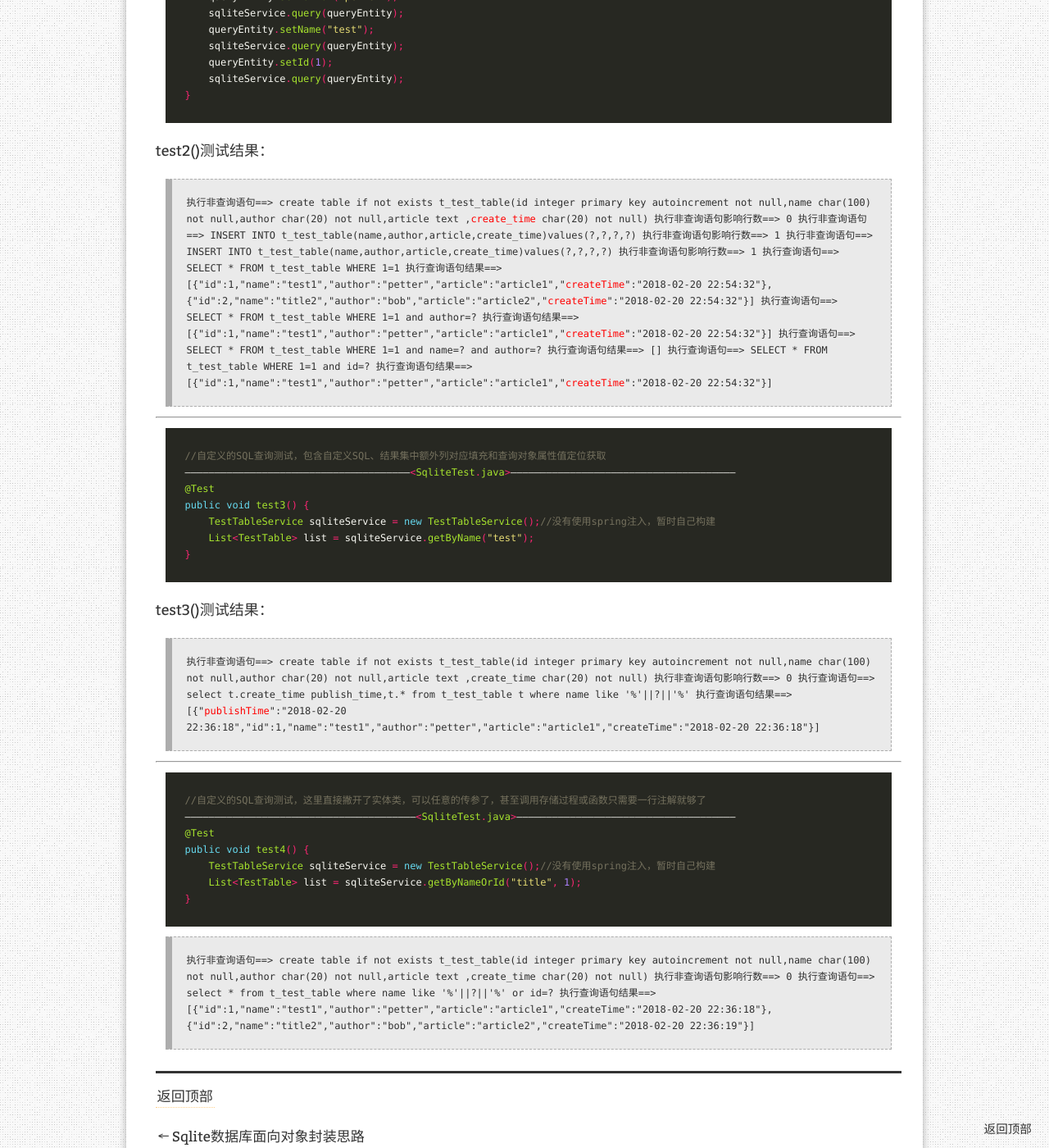
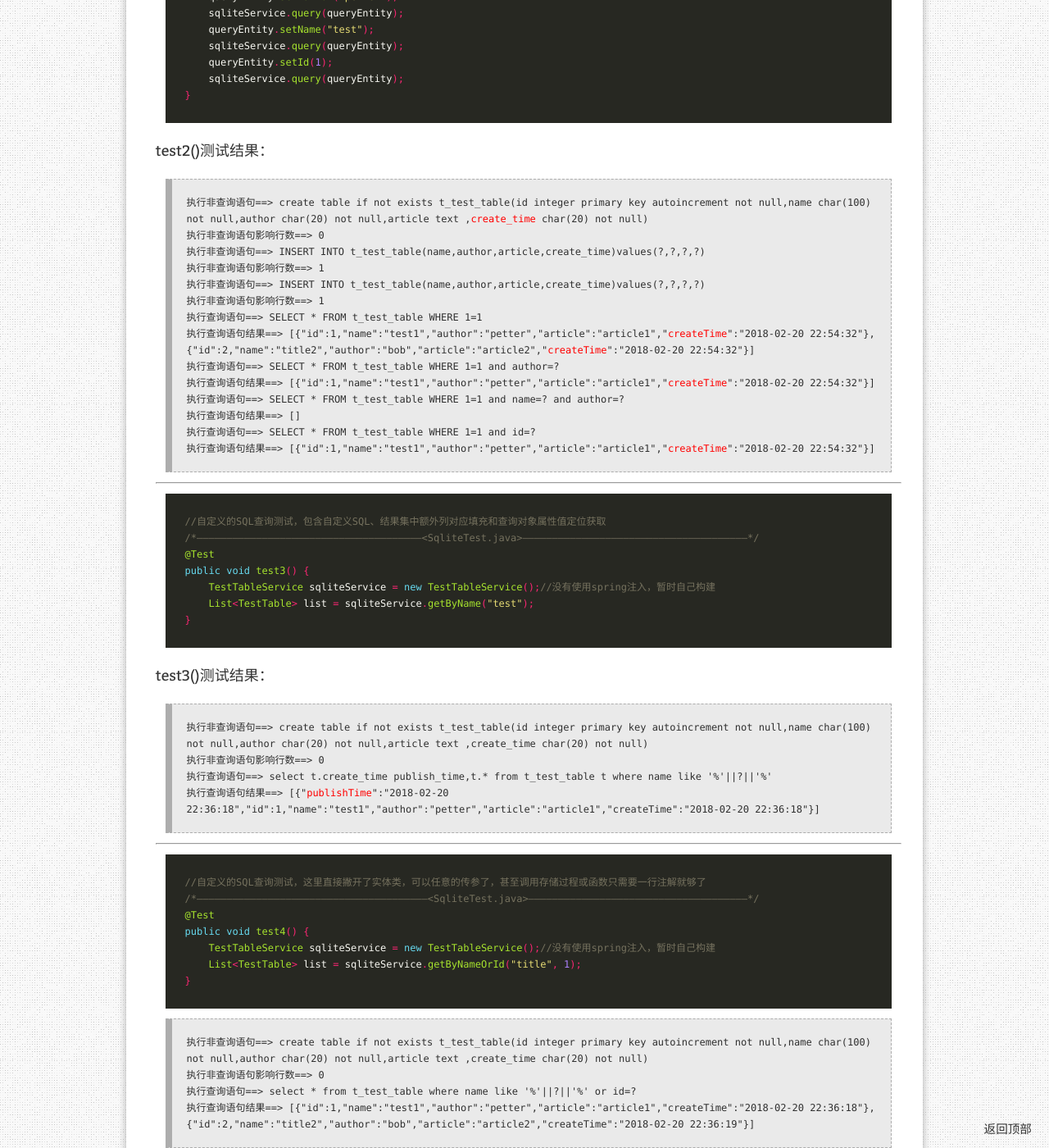
Before and after one commit to petterobam/database-oop, a Jekyll site: the page built from docs/_posts/sqlite/2018-03-25-sqlite-oop-use-cases.md, in a window 1280 px wide and 1400 px high, scrolled down 3307 px. Shown: the whole window at 82% size. Built offline with Jekyll 4.4.1, drawn with Linux system fonts in a browser that asks for light colours; nearby versions of some CDN libraries; comment, search, counter and statistics services are not loaded; some of the changed text lies outside the part shown.

Commit message:
docs:sqlite:面向对象相关文档修改

````diff
--- a/docs/_posts/sqlite/2018-03-25-sqlite-oop-use-cases.md
+++ b/docs/_posts/sqlite/2018-03-25-sqlite-oop-use-cases.md
@@ -128,7 +128,7 @@ public class TestTableService extends SqliteBaseService<TestTable, TestTableDao>
 ## 单元测试结果
 ```java
 //默认的方法测试，包括初始化检查表是否存在并构建、对象插入、对象查询（主键穿透查询）
-————————————————————————————————————————<SqliteTest.java>—————————————————————————————————————
+/*————————————————————————————————————————<SqliteTest.java>—————————————————————————————————————*/
 @Test
 public void test2() {
     TestTableService sqliteService = new TestTableService();//没有使用spring注入，暂时自己构建
@@ -156,26 +156,26 @@ public void test2() {
 ```
 
 test2()测试结果：
-> 执行非查询语句==> create table if not exists t_test_table(id integer  primary key autoincrement not null,name char(100)  not null,author char(20)  not null,article text ,<font color='red'>create_time</font> char(20)  not null)
-执行非查询语句影响行数==> 0
-执行非查询语句==> INSERT INTO t_test_table(name,author,article,create_time)values(?,?,?,?)
-执行非查询语句影响行数==> 1
-执行非查询语句==> INSERT INTO t_test_table(name,author,article,create_time)values(?,?,?,?)
-执行非查询语句影响行数==> 1
-执行查询语句==> SELECT * FROM t_test_table WHERE 1=1
-执行查询语句结果==> [{"id":1,"name":"test1","author":"petter","article":"article1","<font color='red'>createTime</font>":"2018-02-20 22:54:32"},{"id":2,"name":"title2","author":"bob","article":"article2","<font color='red'>createTime</font>":"2018-02-20 22:54:32"}]
-执行查询语句==> SELECT * FROM t_test_table WHERE 1=1  and author=?
-执行查询语句结果==> [{"id":1,"name":"test1","author":"petter","article":"article1","<font color='red'>createTime</font>":"2018-02-20 22:54:32"}]
-执行查询语句==> SELECT * FROM t_test_table WHERE 1=1  and name=? and author=?
-执行查询语句结果==> []
-执行查询语句==> SELECT * FROM t_test_table WHERE 1=1  and id=?
-执行查询语句结果==> [{"id":1,"name":"test1","author":"petter","article":"article1","<font color='red'>createTime</font>":"2018-02-20 22:54:32"}]
+> 执行非查询语句==> create table if not exists t_test_table(id integer  primary key autoincrement not null,name char(100)  not null,author char(20)  not null,article text ,<font color='red'>create_time</font> char(20)  not null)<br/>
+执行非查询语句影响行数==> 0<br/>
+执行非查询语句==> INSERT INTO t_test_table(name,author,article,create_time)values(?,?,?,?)<br/>
+执行非查询语句影响行数==> 1<br/>
+执行非查询语句==> INSERT INTO t_test_table(name,author,article,create_time)values(?,?,?,?)<br/>
+执行非查询语句影响行数==> 1<br/>
+执行查询语句==> SELECT * FROM t_test_table WHERE 1=1<br/>
+执行查询语句结果==> [{"id":1,"name":"test1","author":"petter","article":"article1","<font color='red'>createTime</font>":"2018-02-20 22:54:32"},{"id":2,"name":"title2","author":"bob","article":"article2","<font color='red'>createTime</font>":"2018-02-20 22:54:32"}]<br/>
+执行查询语句==> SELECT * FROM t_test_table WHERE 1=1  and author=?<br/>
+执行查询语句结果==> [{"id":1,"name":"test1","author":"petter","article":"article1","<font color='red'>createTime</font>":"2018-02-20 22:54:32"}]<br/>
+执行查询语句==> SELECT * FROM t_test_table WHERE 1=1  and name=? and author=?<br/>
+执行查询语句结果==> []<br/>
+执行查询语句==> SELECT * FROM t_test_table WHERE 1=1  and id=?<br/>
+执行查询语句结果==> [{"id":1,"name":"test1","author":"petter","article":"article1","<font color='red'>createTime</font>":"2018-02-20 22:54:32"}]<br/>
 
 ------------------------------------------------------------------------------------------------
 
 ```java
 //自定义的SQL查询测试，包含自定义SQL、结果集中额外列对应填充和查询对象属性值定位获取
-——————————————————————————————————————<SqliteTest.java>——————————————————————————————————————
+/*——————————————————————————————————————<SqliteTest.java>——————————————————————————————————————*/
 @Test
 public void test3() {
     TestTableService sqliteService = new TestTableService();//没有使用spring注入，暂时自己构建
@@ -184,16 +184,16 @@ public void test3() {
 ```
 
 test3()测试结果：
-> 执行非查询语句==> create table if not exists t_test_table(id integer  primary key autoincrement not null,name char(100)  not null,author char(20)  not null,article text ,create_time char(20)  not null)
-执行非查询语句影响行数==> 0
-执行查询语句==> select t.create_time publish_time,t.* from t_test_table t where name like '%'||?||'%'
+> 执行非查询语句==> create table if not exists t_test_table(id integer  primary key autoincrement not null,name char(100)  not null,author char(20)  not null,article text ,create_time char(20)  not null)<br/>
+执行非查询语句影响行数==> 0<br/>
+执行查询语句==> select t.create_time publish_time,t.* from t_test_table t where name like '%'||?||'%'<br/>
 执行查询语句结果==> [{"<font color='red'>publishTime</font>":"2018-02-20 22:36:18","id":1,"name":"test1","author":"petter","article":"article1","createTime":"2018-02-20 22:36:18"}]
 
 ------------------------------------------------------------------------------------------------
 
 ```java
 //自定义的SQL查询测试，这里直接撇开了实体类，可以任意的传参了，甚至调用存储过程或函数只需要一行注解就够了
-———————————————————————————————————————<SqliteTest.java>—————————————————————————————————————
+/*———————————————————————————————————————<SqliteTest.java>—————————————————————————————————————*/
 @Test
 public void test4() {
     TestTableService sqliteService = new TestTableService();//没有使用spring注入，暂时自己构建
@@ -201,7 +201,7 @@ public void test4() {
 }
 ```
 
-> 执行非查询语句==> create table if not exists t_test_table(id integer  primary key autoincrement not null,name char(100)  not null,author char(20)  not null,article text ,create_time char(20)  not null)
-执行非查询语句影响行数==> 0
-执行查询语句==> select * from t_test_table where name like '%'||?||'%' or id=?
+> 执行非查询语句==> create table if not exists t_test_table(id integer  primary key autoincrement not null,name char(100)  not null,author char(20)  not null,article text ,create_time char(20)  not null) <br/>
+执行非查询语句影响行数==> 0<br/>
+执行查询语句==> select * from t_test_table where name like '%'||?||'%' or id=?<br/>
 执行查询语句结果==> [{"id":1,"name":"test1","author":"petter","article":"article1","createTime":"2018-02-20 22:36:18"},{"id":2,"name":"title2","author":"bob","article":"article2","createTime":"2018-02-20 22:36:19"}]
````
